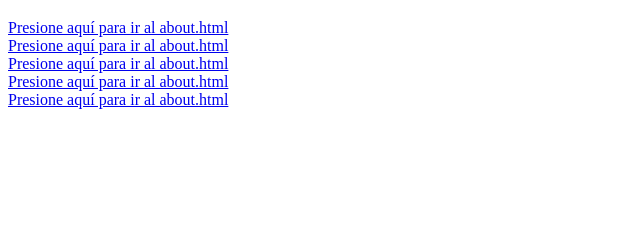
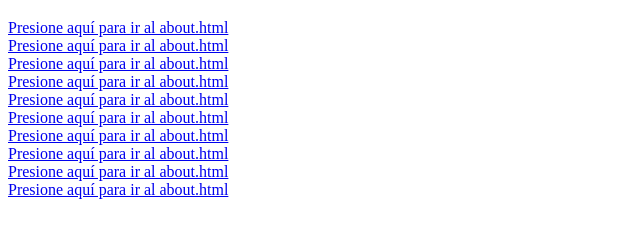
Before and after one commit to deglan-rivas/docker-nginx, a plain HTML site: page index.html in a window 1280 px wide. Shown: the part 61-298 px from the top of the page, without its empty margins (0-640 px from the left). Drawn offline with Linux system fonts and the light colour scheme.

Commit message:
[UPDATE] yaml metada and html to 10

```diff
--- a/index.html
+++ b/index.html
@@ -19,7 +19,27 @@
   </div>
   <div>
     <a href="/about.html">Presione aquí para ir al about.html</a>
-  </div><div>
+  </div>
+  <div>
+    <a href="/about.html">Presione aquí para ir al about.html</a>
+  </div>
+
+
+
+
+  <div>
+    <a href="/about.html">Presione aquí para ir al about.html</a>
+  </div>
+  <div>
+    <a href="/about.html">Presione aquí para ir al about.html</a>
+  </div>
+  <div>
+    <a href="/about.html">Presione aquí para ir al about.html</a>
+  </div>
+  <div>
+    <a href="/about.html">Presione aquí para ir al about.html</a>
+  </div>
+  <div>
     <a href="/about.html">Presione aquí para ir al about.html</a>
   </div>
 </body>
```
Also changed, not shown: 1 other file.
